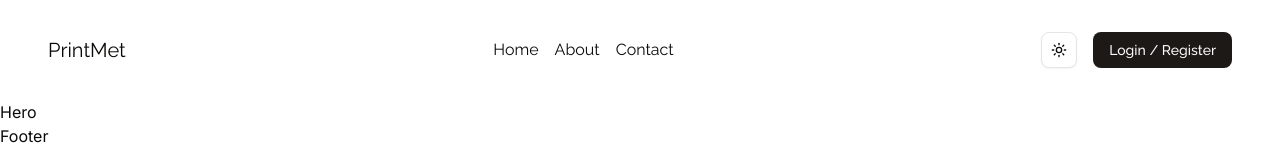
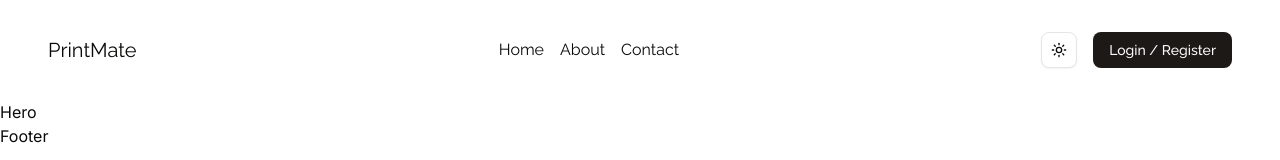
Before and after one commit to SwastikSarkar001/PrintMate, a Next.js app: page / in a window 1280 px wide. Shown: the top 160 px of the page. Built offline with nearby package versions, Linux system fonts and the light colour scheme; no server answers.

Commit message:
Forgot to change startup name

```diff
--- a/src/app/auth/page.tsx
+++ b/src/app/auth/page.tsx
@@ -24,7 +24,7 @@ export default function AuthPage() {
           <div className="flex h-6 w-6 items-center justify-center rounded-md bg-primary text-primary-foreground">
             <GalleryVerticalEnd className="size-4" />
           </div>
-          PrintMet
+          PrintMate
         </Link>
         {
           isSignup ? (
--- a/src/components/dashboard/sections/Help.tsx
+++ b/src/components/dashboard/sections/Help.tsx
@@ -9,7 +9,7 @@ export default function HelpSection() {
       </div>
       <div className="grow overflow-y-auto p-4 sm:p-6">
         <p className="text-muted-foreground text-center">
-          Get help with using PrintMet. Find answers to common questions, tutorials, and contact support.
+          Get help with using PrintMate. Find answers to common questions, tutorials, and contact support.
         </p>
       </div>
     </div>
--- a/src/components/dashboard/sidebar/DashboardSidebar.tsx
+++ b/src/components/dashboard/sidebar/DashboardSidebar.tsx
@@ -31,7 +31,7 @@ export default function DashboardSidebar({ ...props }: React.ComponentProps<type
                   <GalleryVerticalEnd className="size-4" />
                 </div>
                 <div className="grid flex-1 text-left text-sm leading-tight">
-                  <span className="truncate text-xl font-semibold">PrintMet</span>
+                  <span className="truncate text-xl font-semibold">PrintMate</span>
                 </div>
               </Link>
             </SidebarMenuButton>
--- a/src/ui/Navbar.tsx
+++ b/src/ui/Navbar.tsx
@@ -14,7 +14,7 @@ export default function Navbar() {
   return (
     <header>
       <nav className="flex items-center gap-4 justify-between py-4 px-6 md:py-8 md:px-12 font-heading">
-        <Link href='/' className="text-xl">PrintMet</Link>
+        <Link href='/' className="text-xl">PrintMate</Link>
         <ul className="flex gap-4 max-sm:hidden">
           <li><Link href="/" className="hover:underline">Home</Link></li>
           <li><Link href="/about" className="hover:underline">About</Link></li>
```
